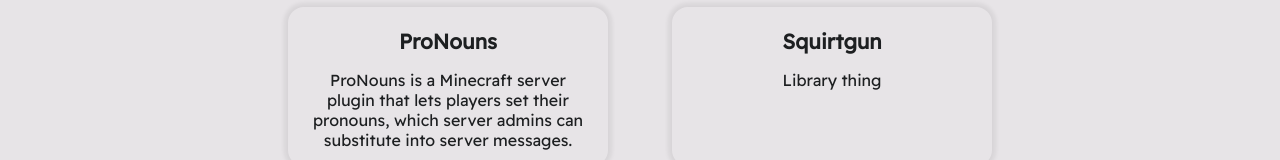
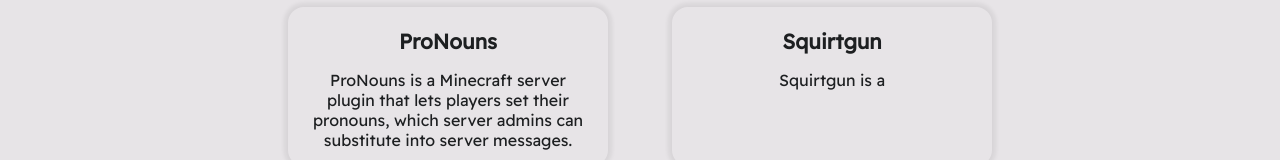
Before and after one commit to lucyydotp/lucypoulton.net, an Angular app: page / in a window 1280 px wide. Shown: the part 397-557 px from the top of the page. Built offline with nearby package versions, Linux system fonts and the light colour scheme.

Commit message:
move project config to environment

```diff
--- a/src/app/app.module.ts
+++ b/src/app/app.module.ts
@@ -7,7 +7,6 @@ import { AppRoutingModule } from './app-routing.module';
 import { IndexComponent } from './index/index.component';
 import { ProjectComponent } from './project/project.component';
 import {DelayDeactivateGuard} from "./delay";
-import {ProjectProvider} from "./project";
 
 @NgModule({
   declarations: [
@@ -20,7 +19,7 @@ import {ProjectProvider} from "./project";
     BrowserModule,
     AppRoutingModule
   ],
-  providers: [DelayDeactivateGuard, ProjectProvider],
+  providers: [DelayDeactivateGuard],
   bootstrap: [AppComponent]
 })
 export class AppModule {
--- a/src/app/index/index.component.html
+++ b/src/app/index/index.component.html
@@ -2,7 +2,7 @@
 <div>
   <a href="https://github.com/lucypoulton">GitHub</a> |
   <a href="https://discord.lucypoulton.net">Discord</a> |
-  <a href="#" onclick="alert('lucy@<this domain>\n\n')">Email</a>
+  <a href="#" onclick="alert('lucy@<this domain>\n\nSadly if I just put my email here I end up with all kinds of spam.')">Email</a>
 </div>
 <p>I'm a teenage developer from the UK. I write silly little projects for fun. I try not to take myself too seriously,
   but I thoroughly enjoy spending time making my work the best it can be.</p>
@@ -10,7 +10,7 @@
 <h2>Projects</h2>
 <span>Here's the stuff I'm working on at the moment.</span>
 <div class="projectBox">
-  <div class="button" *ngFor="let project of projectProvider.projects" routerLink="/{{project.name}}">
+  <div class="button" *ngFor="let project of environment.projects" routerLink="/{{project.name}}">
     <h4>{{project.displayName}}</h4>
     <p>{{project.description}}</p>
   </div>
--- a/src/app/index/index.component.ts
+++ b/src/app/index/index.component.ts
@@ -1,5 +1,5 @@
 import { Component, OnInit } from '@angular/core';
-import {ProjectProvider} from "../project";
+import {environment} from "../../environments/environment";
 
 @Component({
   selector: 'app-index',
@@ -8,9 +8,8 @@ import {ProjectProvider} from "../project";
 })
 export class IndexComponent implements OnInit {
 
-  constructor(public projectProvider: ProjectProvider) {}
+  public environment = environment
 
   ngOnInit(): void {
   }
-
 }
--- a/src/app/project.ts
+++ b/src/app/project.ts
@@ -7,24 +7,3 @@ export interface Project {
   longDescription?: String,
   links: object
 }
-
-export class ProjectProvider {
-  projects: Array<Project> = [
-    {
-      name: "pronouns",
-      repo: "lucypoulton/pronouns",
-      displayName: "ProNouns",
-      description: "ProNouns is a Minecraft server plugin that lets players set their pronouns, which server admins can substitute into server messages.",
-      links: {
-        "Docs": "https://docs.lucypoulton.net/pronouns"
-      }
-    },
-    {
-      name: "squirtgun",
-      repo: "lucypoulton/squirtgun",
-      displayName: "Squirtgun",
-      description: "Library thing",
-      links: {}
-    }
-  ]
-}
--- a/src/app/project/project.component.ts
+++ b/src/app/project/project.component.ts
@@ -1,9 +1,10 @@
 import {Component, Inject, OnInit} from '@angular/core';
 import {ActivatedRoute} from "@angular/router";
-import {Project, ProjectProvider} from "../project";
+import {Project} from "../project";
 import {DOCUMENT} from "@angular/common";
 import {marked} from "marked";
 import * as DOMPurify from "dompurify";
+import {environment} from "../../environments/environment";
 
 @Component({
   selector: 'app-project',
@@ -15,12 +16,12 @@ export class ProjectComponent implements OnInit {
   project: Project | undefined = undefined;
   private sub: any;
 
-  constructor(private route: ActivatedRoute, private projectProvider: ProjectProvider, @Inject(DOCUMENT) private document: Document) {
+  constructor(private route: ActivatedRoute, @Inject(DOCUMENT) private document: Document) {
   }
 
   ngOnInit(): void {
     this.sub = this.route.params.subscribe(params => {
-      this.project = this.projectProvider.projects.find(project => project.name == params["project"])
+      this.project = environment.projects.find(project => project.name == params["project"])
 
       if (this.project?.longDescription == undefined)
         fetch(`https://raw.githubusercontent.com/${this.project?.repo}/master/README.md`)
--- /dev/null
+++ b/src/environments/environment.common.ts
@@ -0,0 +1,24 @@
+// this is intended to be run out of a github pages repo so recompiling every time this gets changed is not a big deal
+
+import {Project} from "../app/project";
+
+export const environmentCommon = {
+  projects: <Array<Project>> [
+    {
+      name: "pronouns",
+      repo: "lucypoulton/pronouns",
+      displayName: "ProNouns",
+      description: "ProNouns is a Minecraft server plugin that lets players set their pronouns, which server admins can substitute into server messages.",
+      links: {
+        "Docs": "https://docs.lucypoulton.net/pronouns"
+      }
+    },
+    {
+      name: "squirtgun",
+      repo: "lucypoulton/squirtgun",
+      displayName: "Squirtgun",
+      description: "Squirtgun is a ",
+      links: {}
+    }
+  ]
+}
--- a/src/environments/environment.prod.ts
+++ b/src/environments/environment.prod.ts
@@ -1,3 +1,6 @@
+import {environmentCommon} from "./environment.common";
+
 export const environment = {
+  ...environmentCommon,
   production: true
 };
--- a/src/environments/environment.ts
+++ b/src/environments/environment.ts
@@ -2,7 +2,10 @@
 // `ng build` replaces `environment.ts` with `environment.prod.ts`.
 // The list of file replacements can be found in `angular.json`.
 
+import {environmentCommon} from "./environment.common";
+
 export const environment = {
+  ...environmentCommon,
   production: false
 };
 
```
